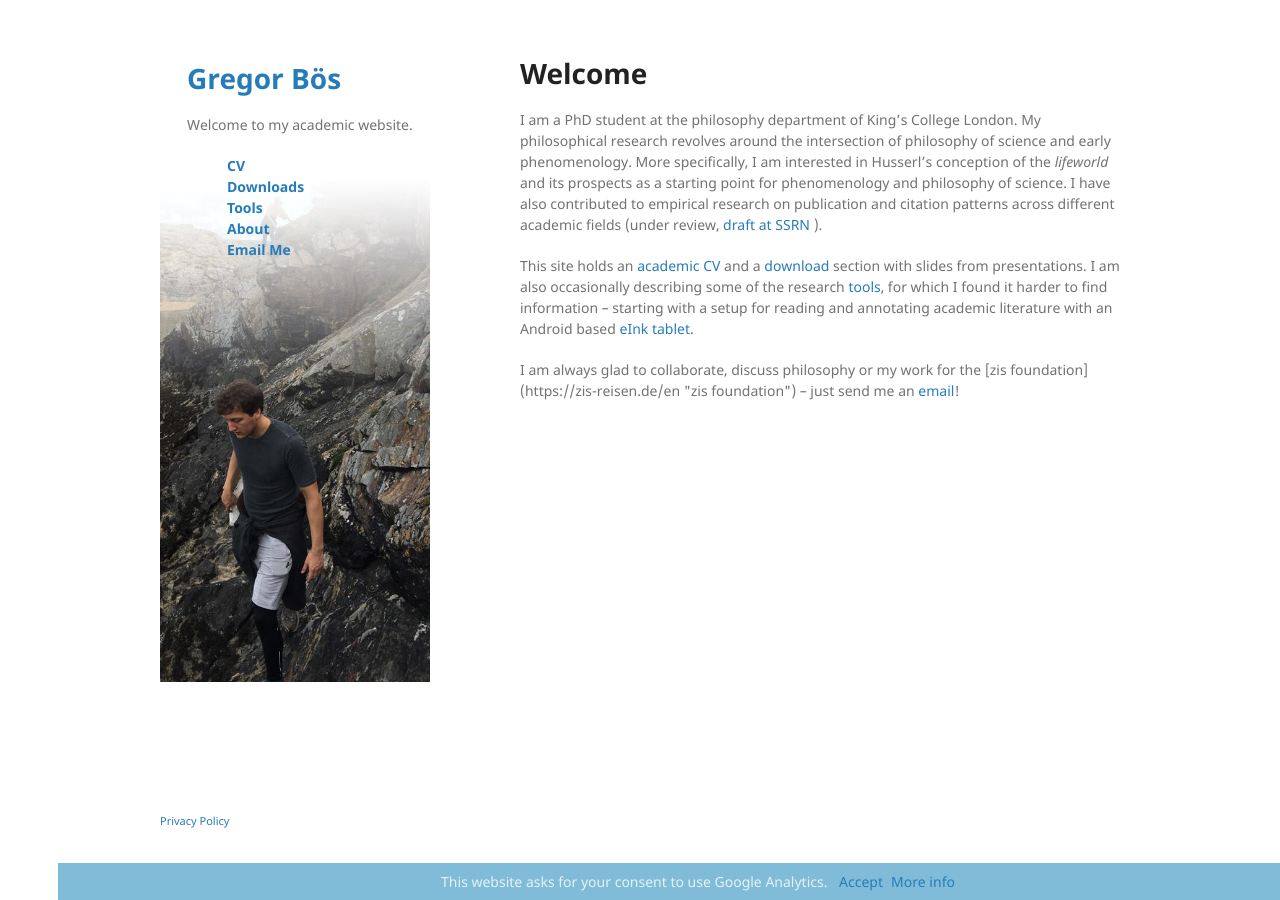
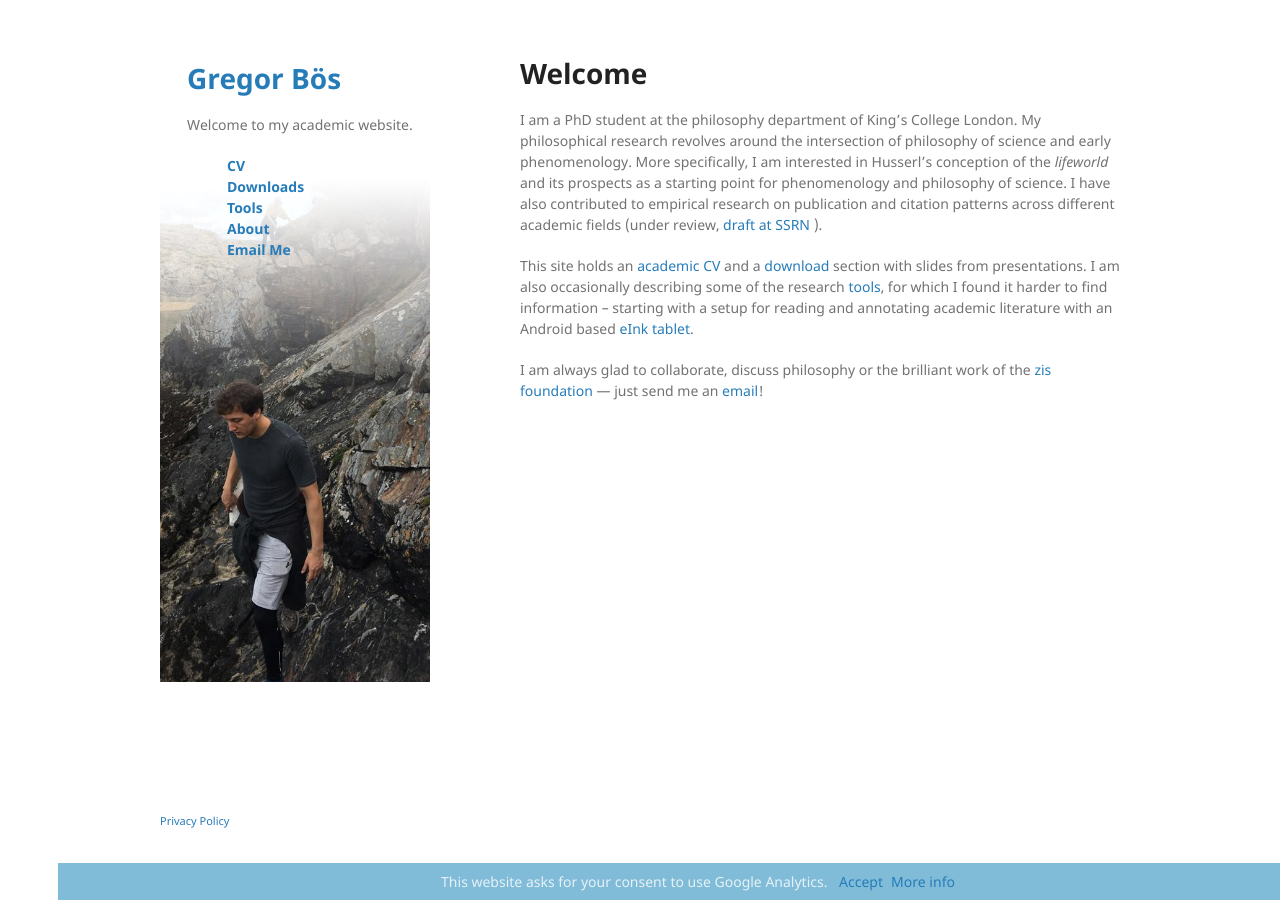
Before and after one commit to gboes/gboes.github.io, a Jekyll site: the page built from index.md, in a window 1280 px wide. Built offline with Jekyll 4.4.1, drawn with Linux system fonts in a browser that asks for light colours; Markdown is read by kramdown in place of the engine named in the settings.

Commit message:
Repair zis link on landing page.

```diff
--- a/index.md
+++ b/index.md
@@ -9,4 +9,4 @@ I am a PhD student at the philosophy department of King's College London. My phi
 
 This site holds an [academic CV](./cv/) and a [download](./dl/) section with slides from presentations. I am also occasionally describing some of the research [tools](./tools/), for which I found it harder to find information &ndash; starting with a setup for reading and annotating academic literature with an Android based [eInk tablet](./tools/ereader "Like paper but digital - an eInk solution for focused reading and writing").
 
-<p> I am always glad to collaborate, discuss philosophy or my work for the [zis foundation](https://zis-reisen.de/en "zis foundation") &ndash; just send me an <a href="mailto:mail@gregorboes.com">email</a>!
+<p> I am always glad to collaborate, discuss philosophy or the brilliant work of the <a href="https://zis-reisen.de/en">zis foundation</a>  &mdash; just send me an <a href="mailto:mail@gregorboes.com">email</a>!
```
